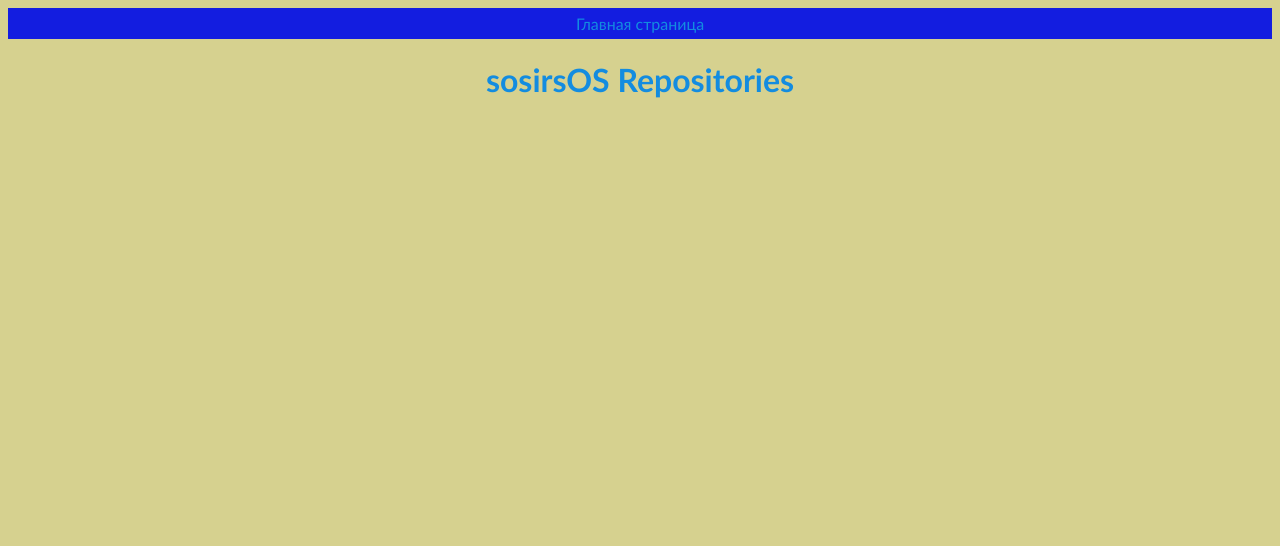
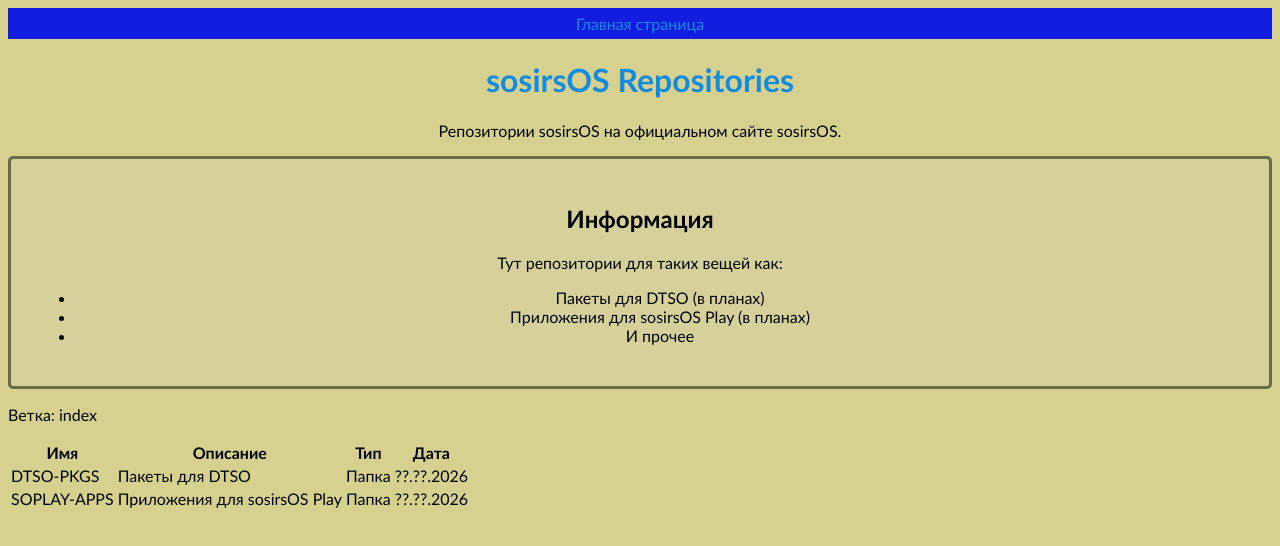
Before and after one commit to shaman2016scratch/sosirsOS, a plain HTML site: page repositories/index.html in a window 1280 px wide. Drawn offline with Linux system fonts and the light colour scheme.

Commit message:
Repositories update

```diff
--- a/repositories/index.html
+++ b/repositories/index.html
@@ -7,5 +7,38 @@
         <div class="top-panel"><a href="../">Main page</a></div>
         <script src="../js/tp.js"></script>
         <h1 class="pageTitle">sosirsOS Repositories</h1>
+        <p class="centeralText">Репозитории sosirsOS на официальном сайте sosirsOS.</p>
+        <div class="menu1">
+            <h2 class="pageTitle">Информация</h2>
+            <p>Тут репозитории для таких вещей как:</p>
+            <ul>
+                <li>Пакеты для DTSO (в планах)</li>
+                <li>Приложения для sosirsOS Play (в планах)</li>
+                <li>И прочее</li>
+            </ul>
+        </div>
+        <p>Ветка: index</p>
+        <table>
+            <tbody>
+                <tr>
+                    <th>Имя</th>
+                    <th>Описание</th>
+                    <th>Тип</th>
+                    <th>Дата</th>
+                </tr>
+                <tr>
+                    <td>DTSO-PKGS</td>
+                    <td>Пакеты для DTSO</td>
+                    <td>Папка</td>
+                    <td>??.??.2026</td>
+                </tr>
+                <tr>
+                    <td>SOPLAY-APPS</td>
+                    <td>Приложения для sosirsOS Play</td>
+                    <td>Папка</td>
+                    <td>??.??.2026</td>
+                </tr>
+            </tbody>
+        </table>
     </body>
 </html>
```
